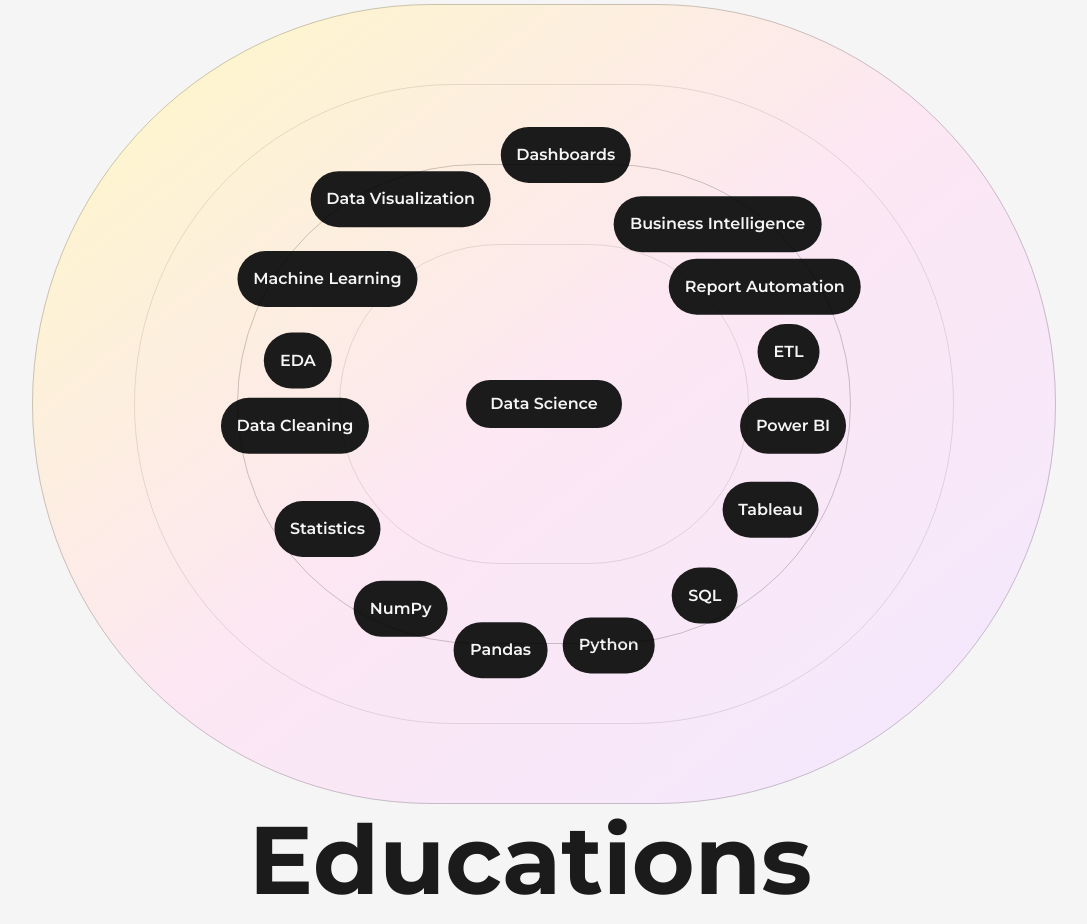
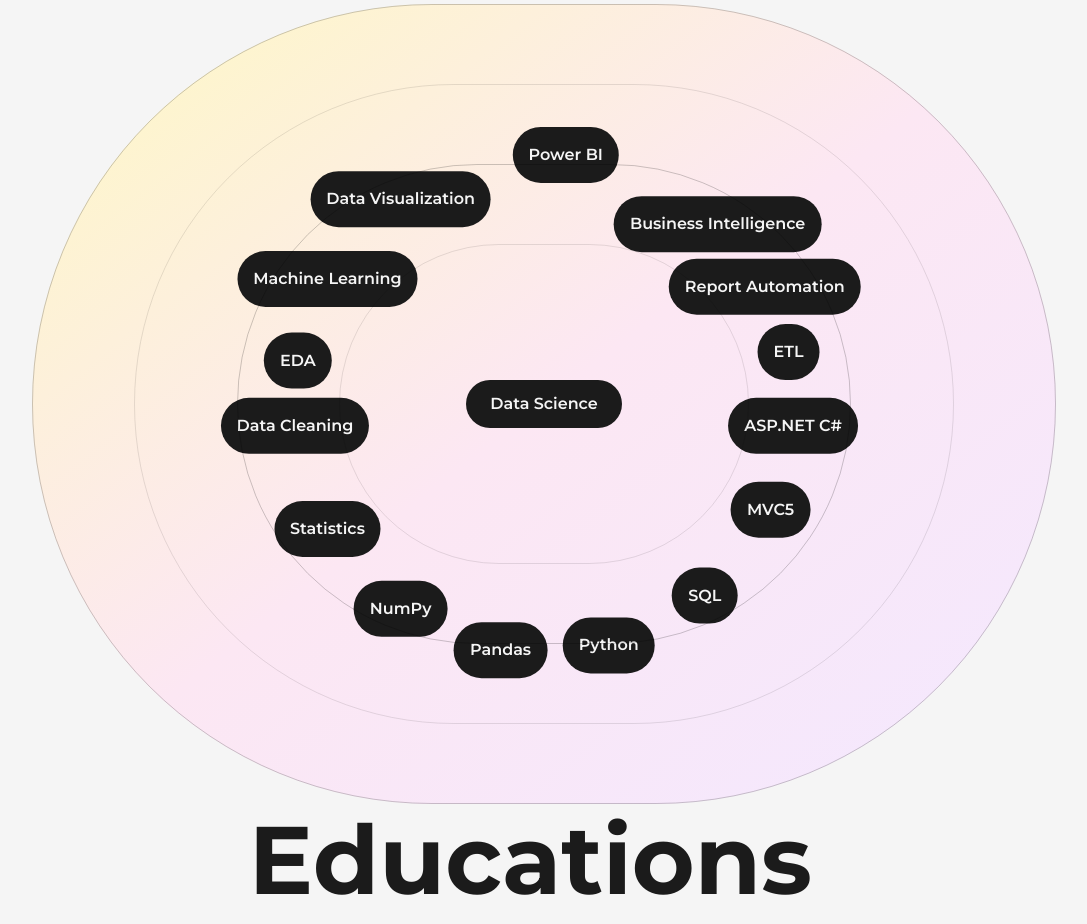
Before and after one commit to renudeshmukh940/My_Portfolio, a Next.js app: page /about in a window 1280 px wide. Shown: the part 1440-2364 px from the top of the page, without its empty margins (96-1183 px from the left). Built offline with nearby package versions, Linux system fonts and the light colour scheme.

Commit message:
Update Skills.js

```diff
--- a/src/components/Skills.js
+++ b/src/components/Skills.js
@@ -61,8 +61,8 @@
                 </motion.div>
 
                 {/* Skill Bubbles */}
-                <Skill name="Power BI" angle={5} radius={radius} />
-                <Skill name="Tableau" angle={25} radius={radius} />
+                <Skill name="ASP.NET C#" angle={5} radius={radius} />
+                <Skill name="MVC5" angle={25} radius={radius} />
                 <Skill name="SQL" angle={50} radius={radius} />
                 <Skill name="Python" angle={75} radius={radius} />
                 <Skill name="Pandas" angle={100} radius={radius} />
@@ -72,7 +72,7 @@
                 <Skill name="EDA" angle={190} radius={radius} />
                 <Skill name="Machine Learning" angle={210} radius={radius} />
                 <Skill name="Data Visualization" angle={235} radius={radius} />
-                <Skill name="Dashboards" angle={275} radius={radius} />
+                <Skill name="Power BI" angle={275} radius={radius} />
                 <Skill name="Business Intelligence" angle={314} radius={radius} />
                 <Skill name="Report Automation" angle={332} radius={radius} />
                 <Skill name="ETL" angle={348} radius={radius} />
```
